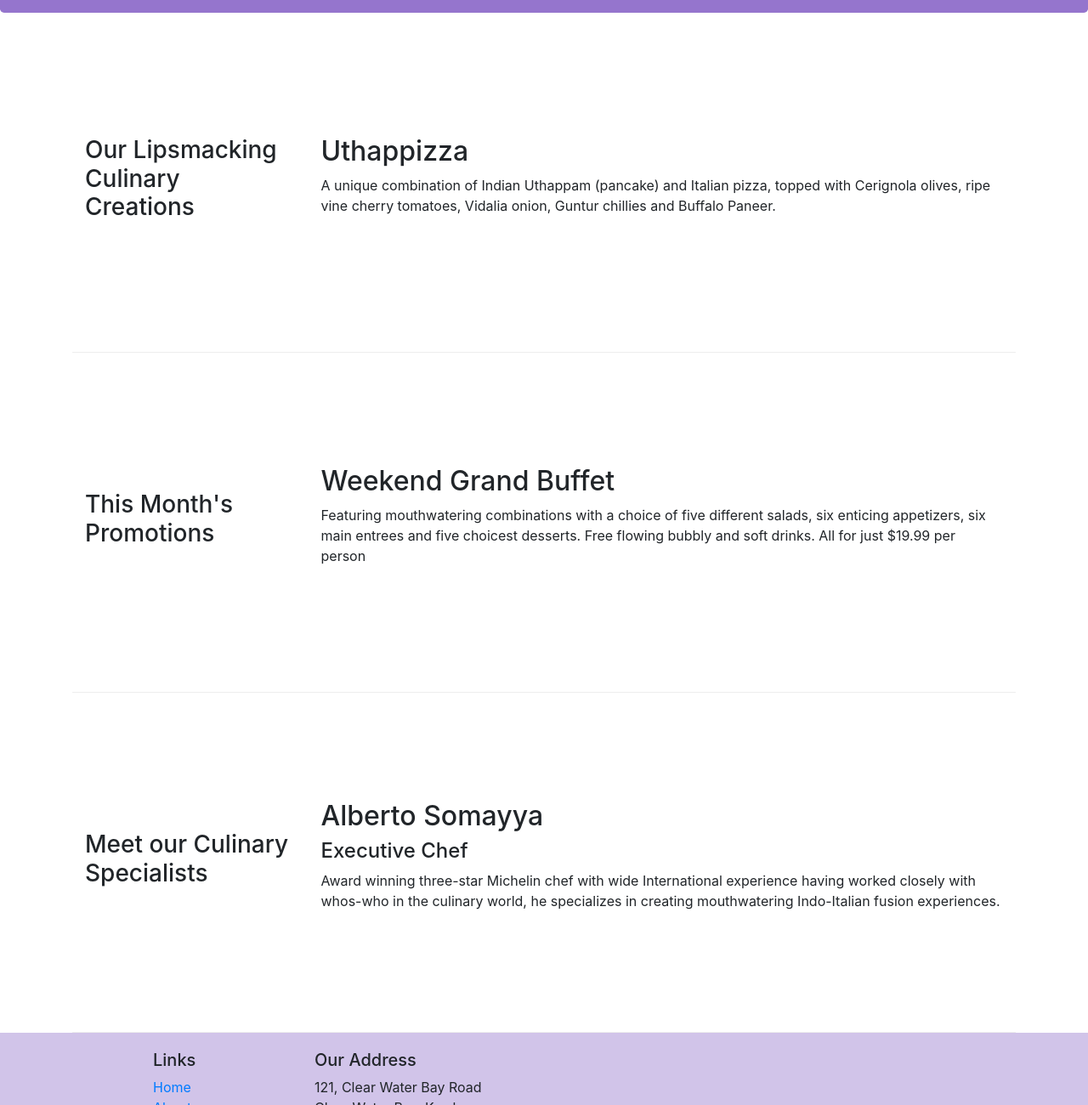
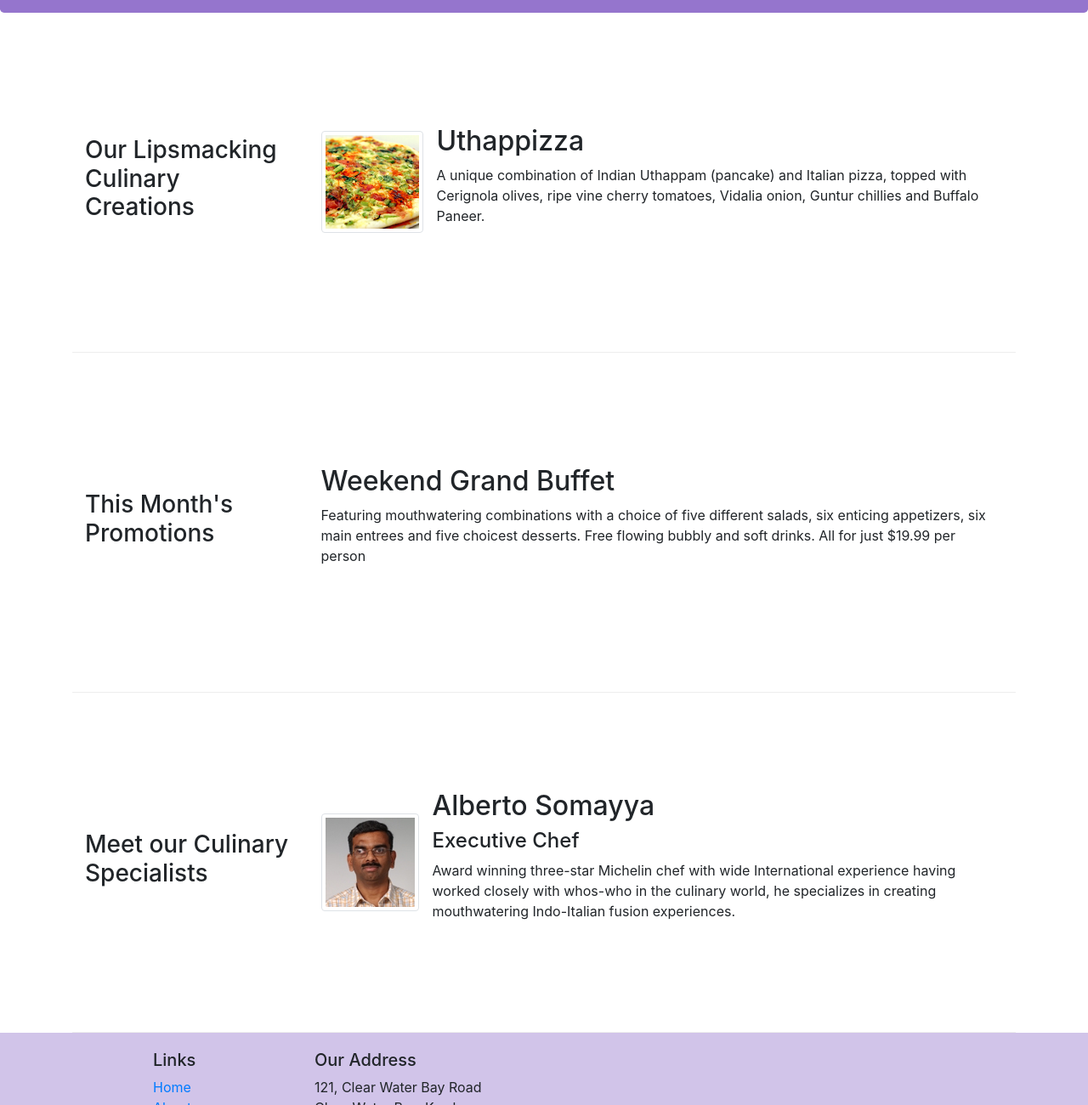
Before and after one commit to kaywsoo/bootstrap4, a website: page index.html in a window 1280 px wide. Shown: the part 298-1598 px from the top of the page at 85% size. Drawn offline with nearby package versions, Linux system fonts and the light colour scheme.

Commit message:
logo and images to main page

```diff
--- a/index.html
+++ b/index.html
@@ -75,8 +75,17 @@
                 <h3>Our Lipsmacking Culinary Creations</h3>
             </div>
             <div class="col-sm col-md flex-first">
-                <h2>Uthappizza</h2>
-                <p>A unique combination of Indian Uthappam (pancake) and Italian pizza, topped with Cerignola olives, ripe vine cherry tomatoes, Vidalia onion, Guntur chillies and Buffalo Paneer.</p>
+                <div class="media">
+                    <img class="d-flex mr-3 img-thumbnail align-self-center"
+                         src="img/uthappizza.png" alt="Uthappizza">
+                    <div class="media-body">
+                        <h2 class="mt-0">Uthappizza</h2>
+                        <p class="hidden-xs-down">A unique combination of Indian Uthappam (pancake) and
+                          Italian pizza, topped with Cerignola olives, ripe vine
+                          cherry tomatoes, Vidalia onion, Guntur chillies and
+                          Buffalo Paneer.</p>
+                    </div>
+                </div>
             </div>
         </div>
 
@@ -96,9 +105,19 @@
                 <h3>Meet our Culinary Specialists</h3>
             </div>
             <div class="col-sm col-md flex-first">
-                <h2>Alberto Somayya</h2>
-                <h4>Executive Chef</h4>
-                <p>Award winning three-star Michelin chef with wide International experience having worked closely with whos-who in the culinary world, he specializes in creating mouthwatering Indo-Italian fusion experiences. </p>
+                <div class="media">
+                    <img class="d-flex mr-3 img-thumbnail align-self-center"
+                         src="img/alberto.png" alt="Alberto Somayya">
+                    <div class="media-body">
+                        <h2 class="mt-0">Alberto Somayya</h2>
+                        <h4>Executive Chef</h4>
+                        <p class="hidden-xs-down">Award winning three-star Michelin chef with wide
+                         International experience having worked closely with
+                         whos-who in the culinary world, he specializes in
+                          creating mouthwatering Indo-Italian fusion experiences.
+                         </p>
+                    </div>
+                </div>
             </div>
         </div>
 	</div> <!-- added here -->
```
